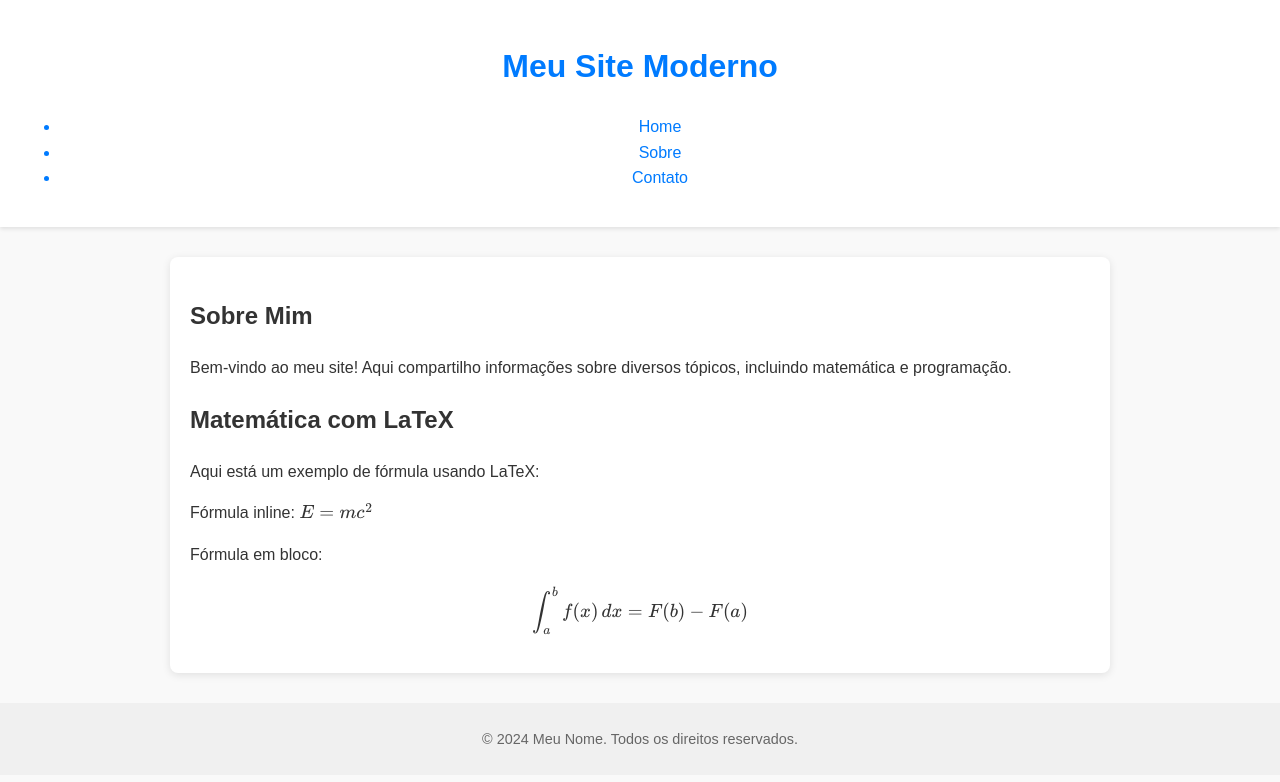
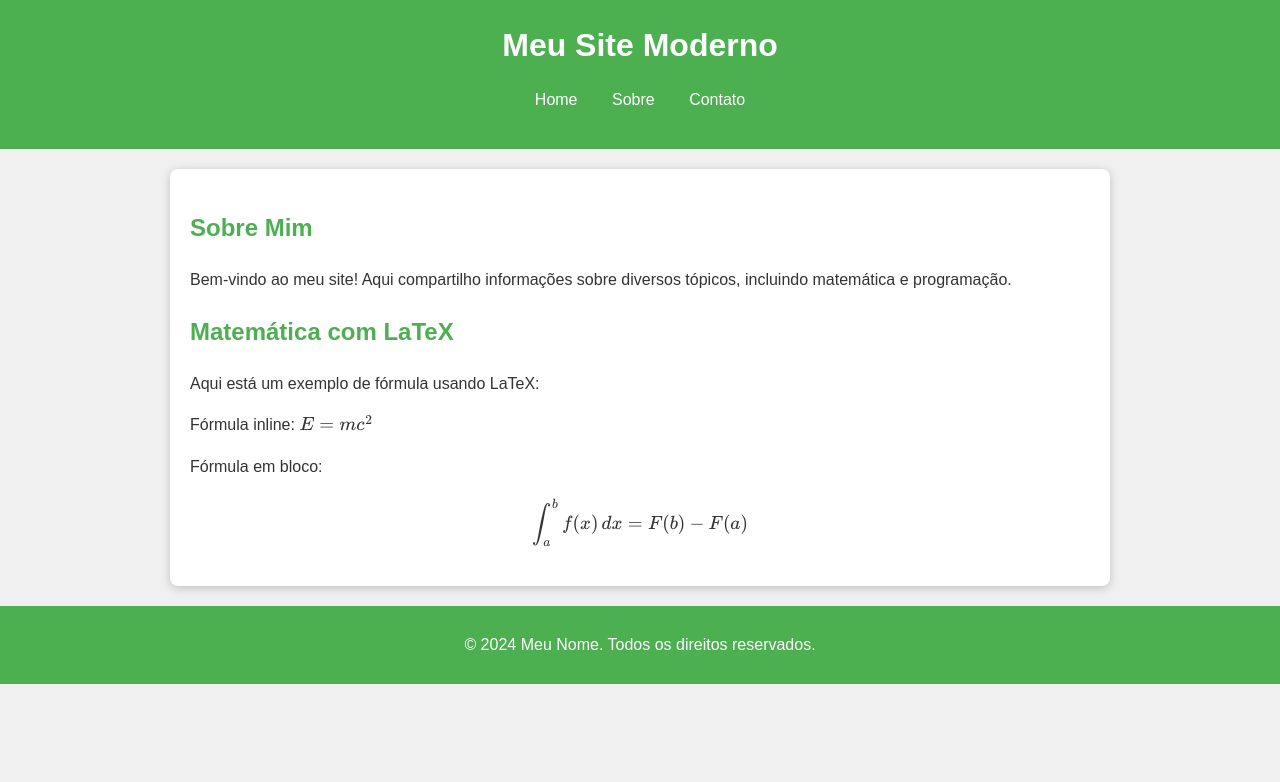
Before and after one commit to monteiro-c/caio-monteiro.github.io, a plain HTML site: page index.html in a window 1280 px wide. Drawn offline with nearby package versions, Linux system fonts and the light colour scheme.

Commit message:
Update styles.css

```diff
--- a/styles.css
+++ b/styles.css
@@ -1,7 +1,7 @@
-/* Estilos principais */
+/* Estilos Gerais */
 body {
-    font-family: Arial, sans-serif;
-    background-color: #f9f9f9;
+    font-family: 'Arial', sans-serif;
+    background-color: #f0f0f0;
     color: #333;
     margin: 0;
     padding: 0;
@@ -10,39 +10,59 @@ body {
 
 /* Cabeçalho */
 header {
-    background-color: #fff;
-    color: #007bff;
-    padding: 20px;
+    background-color: #4CAF50; /* Verde */
+    color: white;
+    padding: 20px 0;
     text-align: center;
-    box-shadow: 0 2px 4px rgba(0, 0, 0, 0.1);
+}
+
+header h1 {
+    margin: 0;
+}
+
+nav ul {
+    list-style: none;
+    padding: 0;
+}
+
+nav ul li {
+    display: inline;
+    margin: 0 15px;
+}
+
+nav ul li a {
+    color: white;
+    text-decoration: none;
+}
+
+nav ul li a:hover {
+    text-decoration: underline;
 }
 
 /* Contêiner principal */
 .container {
     max-width: 900px;
-    margin: 30px auto;
+    margin: 20px auto;
     padding: 20px;
-    background-color: #fff;
-    box-shadow: 0 2px 8px rgba(0, 0, 0, 0.1);
+    background-color: white;
+    box-shadow: 0 2px 10px rgba(0, 0, 0, 0.2);
     border-radius: 8px;
 }
 
-/* Links */
-a {
-    color: #007bff;
-    text-decoration: none;
+/* Seções */
+section {
+    margin-bottom: 20px;
 }
 
-a:hover {
-    text-decoration: underline;
+h2 {
+    color: #4CAF50; /* Verde */
 }
 
 /* Rodapé */
 footer {
     text-align: center;
     padding: 10px;
-    background-color: #f0f0f0;
-    color: #666;
-    font-size: 0.9em;
+    background-color: #4CAF50; /* Verde */
+    color: white;
     margin-top: 20px;
 }
```
